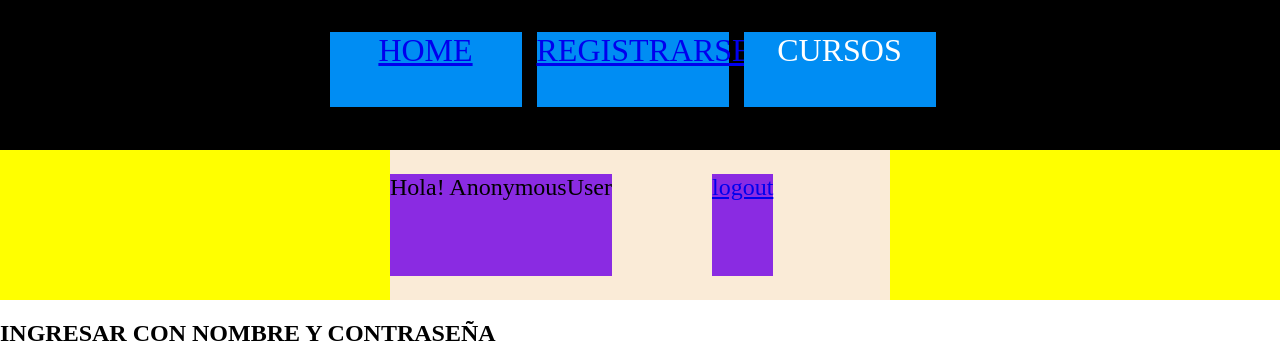
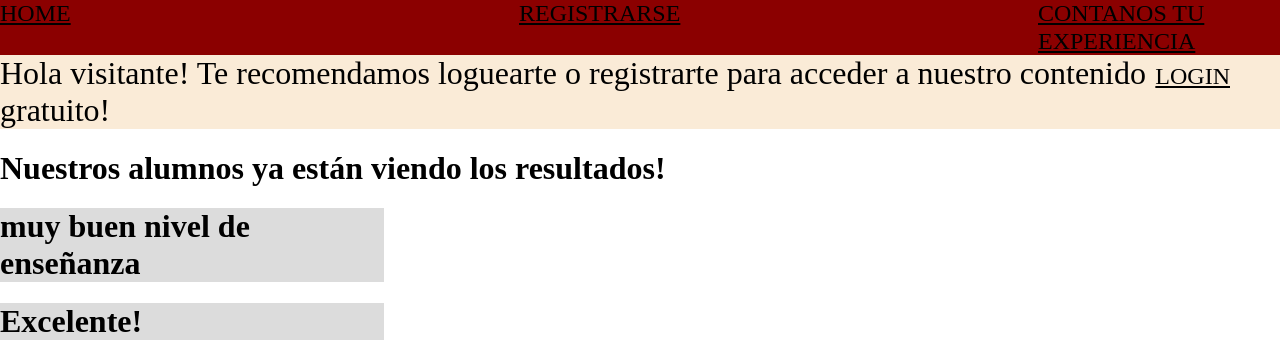
Before and after one commit to francoalberti1997/Entrega_final_losFran, a Django app: template PrimeraApp/templates/PrimeraApp/home.html in a window 1280 px wide. Shown: the top 359 px of the page. Run offline with Django 4.2, Linux system fonts and the light colour scheme; the template is opened without the code that fills it: values that come from a table or form of the project are taken from there, others are empty; data comes from the database, SQL or seed files in the repository; some libraries are stand-ins or nearby versions; some web fonts are replaced.

Commit message:
nuevas funcionalidad, css y remodelado en gral

```diff
--- a/PrimeraApp/admin.py
+++ b/PrimeraApp/admin.py
@@ -1,9 +1,7 @@
 from multiprocessing.context import assert_spawning
 from django.contrib import admin
-from PrimeraApp.models import Experiencias, Usuarios
-# Register your models here.
+from PrimeraApp.models import Experiencias
 
 
 
 admin.site.register(Experiencias)
-admin.site.register(Usuarios)
--- a/PrimeraApp/decorators.py
+++ b/PrimeraApp/decorators.py
@@ -9,6 +9,7 @@ def unauthenticated(view_func):
             return view_func(request, *args, **kwargs)
 
     return wrapper_func
+
 
 
 def allowed_users(allowed_roles = []):
--- a/PrimeraApp/forms.py
+++ b/PrimeraApp/forms.py
@@ -1,6 +1,5 @@
 from django import forms
 
-from PrimeraApp.models import  Usuarios, Experiencias
 from django.forms.widgets import CheckboxSelectMultiple
 from django.contrib.auth.forms import UserCreationForm
 from django.contrib.auth.models import User
--- a/PrimeraApp/models.py
+++ b/PrimeraApp/models.py
@@ -12,6 +12,7 @@ class Experiencias(models.Model):
     )
     evaluacion = models.CharField(max_length = 6, choices = evaluaciones)
 
+    mensaje = models.CharField(max_length = 300, blank=True)
 
     def __str__(self):
         return(f"{self.evaluacion}")
@@ -20,23 +21,3 @@ class Experiencias(models.Model):
     class Meta:
         verbose_name = "Calificación"
         verbose_name_plural = "Calificaciones"
-
-class Usuarios(models.Model):
-    experiencia =  models.ForeignKey(Experiencias, on_delete=models.CASCADE, null=True) #quiero que se registre solo con nombre, apellido y contrase. El mensaje y experiencia los pasará el usuario luego que ingrese
-    nombre = models.CharField(max_length = 25)
-    apellido = models.CharField(max_length = 25)
-    contraseña = models.CharField(max_length = 25)
-    fecha = models.DateField(auto_now=True)
-    mensaje = models.CharField(max_length = 300, blank=True)#quiero que se registre solo con nombre, apellido y contrase. El mensaje y experiencia los pasará el usuario luego que ingrese
-
-    def __str__(self) -> str:
-        return (f" {self.nombre}" + " " + f" {self.apellido} ")
-
-
-    class Meta:
-        verbose_name = "usuario"
-        verbose_name_plural = "usuarios"
-
-
-class Eliminar(models.Model):
-    pass
--- a/PrimeraApp/static/PrimeraApp/css/style.css
+++ b/PrimeraApp/static/PrimeraApp/css/style.css
@@ -52,11 +52,12 @@ footer{
 span{
      background-color: antiquewhite;
      display: flex;
-     width: 500px;
+     font-size: xx-large;
+     justify-content:space-between;
 }
 
 #log{
-     margin-right: 100px;
+     margin-right: 100px ;
      font-size: x-large;
 }
 
@@ -67,12 +68,19 @@ span{
 }
 /** end footer **/
 
+a{
+     width: 15%;
+     margin-right: 50px;
+     color: black;
+     font-size: x-large;
+}
+
 nav{
-     background-color: black;
-     height: 150px;
+     background-color: darkred;
      display: flex;
      width: 100%;
-     justify-content: center;
+     justify-content: space-between;
+     margin-right: 20px;
 }
 
 #tam_letra{
@@ -102,9 +110,6 @@ nav{
      position: absolute;
 }
 
-p{
-     background-color: blueviolet;
-}
 
 #p_home{
 background-color: tomato;
@@ -121,3 +126,10 @@ background-color: #008df3;
      background-color: #008df3;
      margin-left: 950px;
 }
+
+#inicia{
+     background-color: antiquewhite;
+     width: 20%;
+     margin-left: 40%;
+     text-align: center;
+}
--- a/PrimeraApp/templates/PrimeraApp/home.html
+++ b/PrimeraApp/templates/PrimeraApp/home.html
@@ -5,55 +5,62 @@
 {% load static %}
 <html>
 
-<nav style="background-color: yellow;">
    <span>
-      <p id = "log">
+      <div>
+      {% if user.is_authenticated %}
          Hola! {{request.user}}
-      </p>
+      {% else %}
 
-      <p id = "log">
-      <a href=" {% url 'logout' %} "> logout</a>
-      </p>
-   </span>
+            Hola visitante! Te recomendamos loguearte o registrarte para acceder a nuestro contenido gratuito!
+
+      {% endif %}
+      </div>
 
 
 
-</nav>
-<h2>
-   INGRESAR CON NOMBRE  Y CONTRASEÑA
-</h2>
 
 
-
-<form action="busqueda/" method="POST">
-
-   {% csrf_token %}
-   <p>ingrese nombre</p>
-   <input type="text" name= "nombre">
-   <input type="password" name="contraseña">
-
-   <input type="submit" value="enviar">
-
-</form>
-
-<h1>
-Nuestros alumnos ya están viendo los resultados!
-</h1>
-{% for usuario in usuarios %}
-
-
-   <p>
-      {{usuario.mensaje}}
-   </p>
-
-
+         {%for message in messages%}
+            {{message}}
          {% endfor %}
 
 
 
 
 
+      <div>
+         {% if not user.is_authenticated %}
+      <a href=" {% url 'login' %} ">
+         LOGIN
+      </a>
+
+         {% else %}
+         <a href=" {% url 'logout' %} ">
+            LOGOUT
+         </a>
+         {% endif %}
+      </div>
+
+   </span>
+
+
+</nav>
+
+<h1 style="background-color: white;">
+Nuestros alumnos ya están viendo los resultados!
+</h1>
+
+<div>
+   {%for experiencia in experiencias%}
+      <H1 style="background-color: gainsboro; width: 30%;">
+      {{experiencia.mensaje}}
+      </H1>
+   {% endfor %}
+</div>
+
 
 </html>
 
+
+
 {% endblock %}
--- a/PrimeraApp/templates/PrimeraApp/padre.html
+++ b/PrimeraApp/templates/PrimeraApp/padre.html
@@ -13,46 +13,68 @@
     <!-- Único meta que se ve en la página (pestaña) -->
 </head>
 
-<body id="padre">
+
 
     <nav>
-           <p id="tam_letra">
 
             <a href="http://127.0.0.1:8000/">
                 HOME
             </a>
-           </p>
 
-           <p id="tam_letra">
-            <a href=" {% url 'contacto' %} ">
-                REGISTRARSE
+            {% if request.user.is_authenticated %}
+
+
+            <form action="" method="POST">
+            {% csrf_token %}
+            <input type="submit" value="REGISTRARSE">
+            </form>
+
+
+            {% else %}
+                <a href="{% url 'register' %}">
+                    REGISTRARSE
+                </a>
+            {% endif %}
+
+
+            <a href="{% url 'contanos_experiencia' %}">
+                CONTANOS TU EXPERIENCIA
             </a>
-           </p>
 
-           <p id="tam_letra">
-            CURSOS
-           </p>
+
 
     </nav>
 
-    {% block contenidoQueCambia %}
 
 
+<body>
 
+    {% block contenidoQueCambia %}
     {% endblock %}
+</body>
+
+<div id="foto">
+    <style>
+         #foto{
+          background-image: url('https://t3.ftcdn.net/jpg/03/70/42/66/360_F_370426690_Pejt9KxjWTHPklsKwripaxr0iA17zupF.jpg');
+          height: 300px;
+          width: 100%;
+        }
+        </style>
+</div>
+
 
 
 
 
 <!--    Footer        -->
     <footer>
-
-       <p id ="footer">
+        <p id = "inicia">
+       <a href="{% url  'register' %}">
         INICIÁ YA MISMO
-       </p>
-
+       </a>
+        </p>
     </footer>
 
-</body>
 
 </html>
--- a/PrimeraPaginaWeb/urls.py
+++ b/PrimeraPaginaWeb/urls.py
@@ -20,10 +20,8 @@ from PrimeraApp import views
 urlpatterns = [
     path('admin/', admin.site.urls),
     path('', views.home, name = "home"),
-    path('contacto/', views.contacto, name = "contacto"),
-    path('busqueda/', views.busqueda, name = "busqueda"),
     path('registrarse', views.registerPage, name = "register"),
-    path('busqueda/registrar_experiencia', views.registro_experiencia, name = "registrar"),
     path('login', views.login_page, name = "login"),
     path('logout', views.logout_page, name = "logout"),
+    path('contanos_experiencia', views.contanos_experiencia, name = "contanos_experiencia"),
 ]
```
Also changed, not shown: PrimeraApp/templates/PrimeraApp/contacto.html (deleted, +0 -27 lines), PrimeraApp/templates/PrimeraApp/login.html (+1 -6 lines), PrimeraApp/views.py (+16 -58 lines), PrimeraApp/migrations/0012_delete_eliminar_experiencias_mensaje_delete_usuarios.py (added), db.sqlite3. Lines whose indentation alone changed are shown as unchanged.
